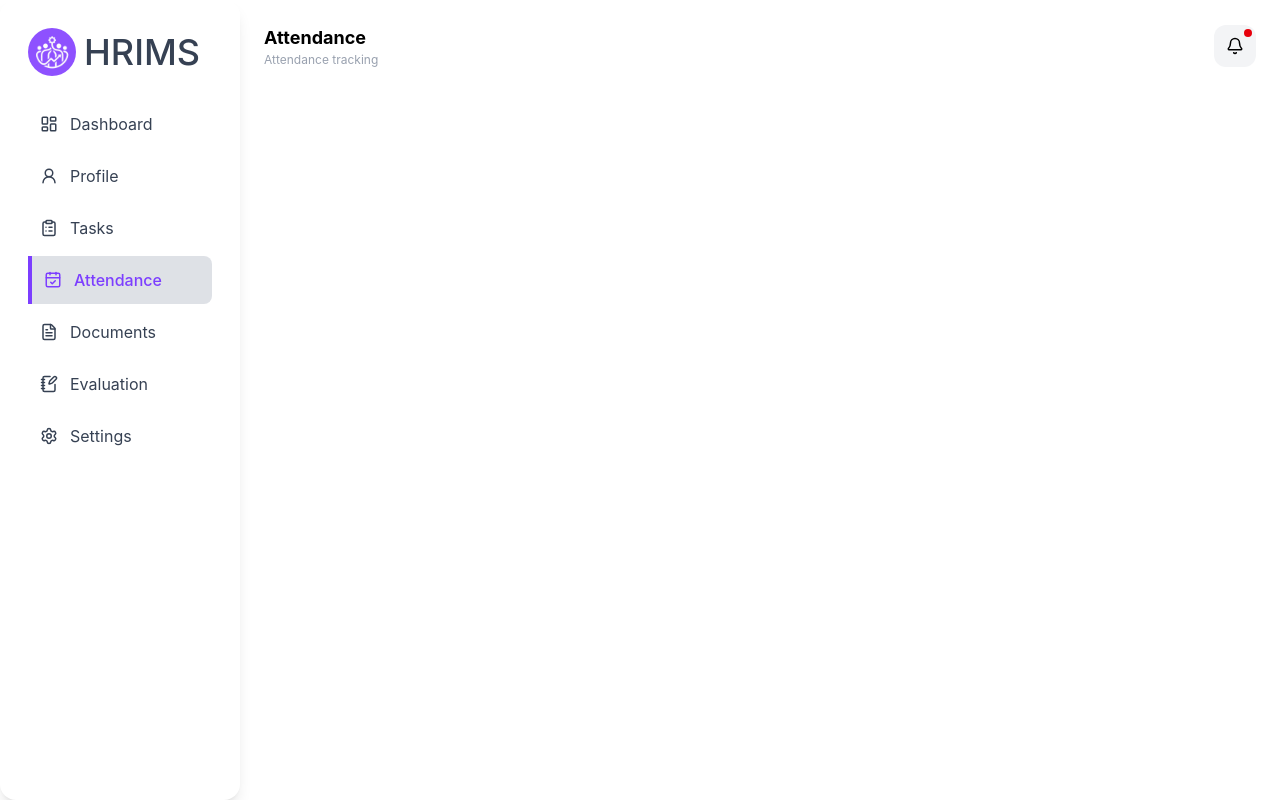
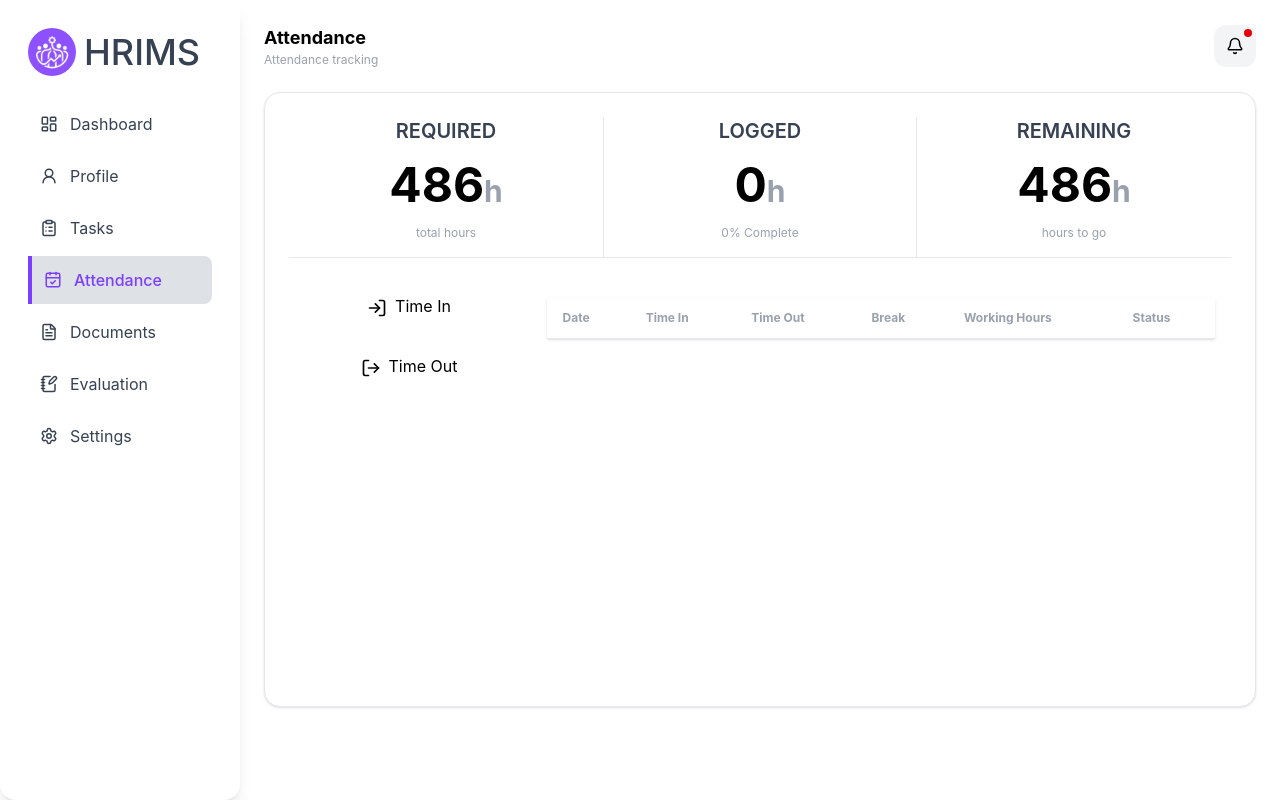
Before and after one commit to dev-St0ic/HR-Internship-Management-System, a React (Vite) app in the folder frontend-hrms/: page /intern/attendance in a window 1280 px wide. Built offline with nearby package versions, Linux system fonts and the light colour scheme.

Commit message:
Made the attendance page and its components

```diff
--- a/frontend-hrms/src/App.jsx
+++ b/frontend-hrms/src/App.jsx
@@ -1,7 +1,12 @@
 import { AppRouter } from "./routes/AppRouter";
+import { AttendanceProvider } from "./contexts/AttendanceProvider";
 
 function App() {
-  return <AppRouter />;
+  return (
+    <AttendanceProvider>
+      <AppRouter />
+    </AttendanceProvider>
+  );
 }
 
 export default App;
--- /dev/null
+++ b/frontend-hrms/src/contexts/AttendanceContext.js
@@ -0,0 +1,3 @@
+import { createContext } from "react";
+
+export const AttendanceContext = createContext();
--- /dev/null
+++ b/frontend-hrms/src/contexts/AttendanceProvider.jsx
@@ -0,0 +1,99 @@
+import { useState } from "react";
+import dayjs from "dayjs";
+import { AttendanceContext } from "./AttendanceContext";
+
+export const AttendanceProvider = ({ children }) => {
+  const [records, setRecords] = useState([]);
+
+  const WORK_START = 9; // 9 AM
+  const LATE_LIMIT = 9 * 60 + 20; // 9:20 AM in minutes
+  const EARLY_LIMIT = 8 * 60 + 40; // 8:40 AM in minutes
+  const WORK_END = 18; // 6 PM
+  const MAX_TIME_OUT = 18 * 60 + 20; // 6:20 PM in minutes
+  const BREAK_TIME = 1; // 1 hour break
+
+  //Helper toget the current date in MMMM DD, YYYY format, can be used for validations in the future
+  const getToday = () => dayjs().format("MMMM DD, YYYY");
+
+  //Helper to get today's record, can be used for validations in the future
+  const getTodayRecord = () => records.find((rec) => rec.date === getToday());
+
+  const timeIn = () => {
+    const now = dayjs();
+    const minutesNow = now.hour() * 60 + now.minute();
+
+    const existing = getTodayRecord();
+    if (existing) {
+      alert("You have already timed in today!");
+      return;
+    }
+
+    if (minutesNow < EARLY_LIMIT) {
+      alert("Too early to clock in!");
+      return;
+    }
+
+    const isLate = minutesNow > LATE_LIMIT;
+
+    setRecords((prev) => [
+      ...prev,
+      {
+        date: getToday(),
+        timeIn: now.format("hh:mm A"),
+        timeInRaw: now, // Store the raw dayjs object for later calculations
+        timeOut: null,
+        workinghours: null,
+        status: isLate ? "Late" : "On Time",
+      },
+    ]);
+  };
+
+  const timeOut = () => {
+    const now = dayjs();
+    const minutesNow = now.hour() * 60 + now.minute();
+
+    const todayRecord = getTodayRecord();
+    if (!todayRecord) {
+      alert("You haven't timed in today!");
+      return;
+    }
+
+    if (todayRecord.timeOut) {
+      alert("You have already timed out today!");
+      return;
+    }
+
+    if (minutesNow > MAX_TIME_OUT) {
+      alert("Too late to clock out!");
+      return;
+    }
+
+    setRecords((prev) =>
+      prev.map((rec) => {
+        if (rec.date === getToday()) {
+          const workedHours =
+            now.diff(rec.timeInRaw, "hour", true) - BREAK_TIME;
+
+          return {
+            ...rec,
+            timeOut: now.format("hh:mm A"),
+            workinghours: workedHours > 0 ? workedHours.toFixed(2) : 0,
+          };
+        }
+        return rec;
+      }),
+    );
+  };
+
+  // To check if Absent
+  const getStatus = (rec) => {
+    if (!rec.timeIn) return "Absent";
+    return rec.status;
+  };
+
+  return (
+    <AttendanceContext.Provider value={{ records, timeIn, timeOut, getStatus }}>
+      {children}
+    </AttendanceContext.Provider>
+  );
+};
--- /dev/null
+++ b/frontend-hrms/src/contexts/useAttendance.js
@@ -0,0 +1,6 @@
+import { useContext } from "react";
+import { AttendanceContext } from "./AttendanceContext";
+
+export const useAttendance = () => {
+  return useContext(AttendanceContext);
+};
--- a/frontend-hrms/src/portals/interns/components/ui/TimeCard.jsx
+++ b/frontend-hrms/src/portals/interns/components/ui/TimeCard.jsx
@@ -1,29 +1,14 @@
 import { useState, useEffect } from "react";
 import TimeButton from "./TimeButton";
 import { LogIn, LogOut, Clock3 } from "lucide-react";
+import { useAttendance } from "../../../../contexts/useAttendance";
 
-export default function TimeCard({ date }) {
-  const [timeIn, setTimeIn] = useState(null);
-  const [timeOut, setTimeOut] = useState(null);
+export default function TimeCard() {
+  const { records, timeIn, timeOut } = useAttendance();
   const [today, setToday] = useState(new Date());
 
-  const handleTimeIn = () => {
-    const now = new Date().toLocaleTimeString([], {
-      hour: "2-digit",
-      minute: "2-digit",
-      second: "2-digit",
-    });
-    setTimeIn(now);
-  };
-
-  const handleTimeOut = () => {
-    const now = new Date().toLocaleTimeString([], {
-      hour: "2-digit",
-      minute: "2-digit",
-      second: "2-digit",
-    });
-    setTimeOut(now);
-  };
+  //This will get the latest record for today
+  const latestRecord = records[records.length - 1];
 
   useEffect(() => {
     const interval = setInterval(() => {
@@ -45,7 +30,6 @@ export default function TimeCard({ date }) {
       {/*Header*/}
       <div className="flex items-center justify-between mb-4">
         <h3 className="font-semibold">Time in/out</h3>
-        <p className="text-sm text-gray-400">{date}</p>
       </div>
       <div className="flex items-center gap-2 text-sm text-gray-900 mb-4">
         <Clock3 size={14} className="text-gray-900" />
@@ -58,14 +42,16 @@ export default function TimeCard({ date }) {
         <div className="flex flex-col items-center gap-3">
           <div className="border border-gray-200 rounded-lg p-3 text-center w-full">
             <p className="text-xs text-gray-400">Time in</p>
-            <p className="text-lg font-semibold">{timeIn || "-"}</p>
+            <p className="text-lg font-semibold">
+              {latestRecord?.timeIn || "-"}
+            </p>
           </div>
 
           <TimeButton
             label="Time in"
-            onClick={handleTimeIn}
+            onClick={timeIn}
             variant="primary"
-            disabled={!!timeIn}
+            disabled={!!latestRecord && !latestRecord.timeOut}
             icon={LogIn}
           />
         </div>
@@ -74,14 +60,16 @@ export default function TimeCard({ date }) {
         <div className="flex flex-col items-center gap-3">
           <div className="border border-gray-200 rounded-lg p-3 text-center w-full">
             <p className="text-xs text-gray-400">Time out</p>
-            <p className="text-lg font-semibold">{timeOut || "-"}</p>
+            <p className="text-lg font-semibold">
+              {latestRecord?.timeOut || "-"}
+            </p>
           </div>
 
           <TimeButton
             label="Time out"
-            onClick={handleTimeOut}
+            onClick={timeOut}
             variant="secondary"
-            disabled={!timeIn || !!timeOut}
+            disabled={!latestRecord || !!latestRecord?.timeOut}
             icon={LogOut}
           />
         </div>
--- a/frontend-hrms/src/portals/interns/pages/Attendance.jsx
+++ b/frontend-hrms/src/portals/interns/pages/Attendance.jsx
@@ -1,5 +1,149 @@
 import Header from "../../../common/components/layout/Header";
+import { useAttendance } from "../../../contexts/useAttendance";
+import { useState } from "react";
+import { LogIn, LogOut } from "lucide-react";
 
 export default function Attendance() {
-  return <Header title="Attendance" subtitle="Attendance tracking" />;
+  const { records, timeIn, timeOut, getStatus } = useAttendance();
+  const [activeAction, setActiveAction] = useState(null); // "timeIn" or "timeOut"
+
+  //Will come from backend in the future, for now we will hardcode it
+  const totalRequired = 486;
+  const totalLogged = records.reduce(
+    (sum, r) => sum + (parseFloat(r.workinghours) || 0),
+    0,
+  );
+  const remaining = totalRequired - totalLogged;
+
+  return (
+    <>
+      <Header title="Attendance" subtitle="Attendance tracking" />
+      <div className="bg-white rounded-2xl p-6 border border-gray-200 shadow-sm mt-6">
+        {/* Top Stats Area */}
+        <div className="grid grid-cols-3 border-b border-gray-200 mb-6">
+          <div className="p-4 pt-0 text-center">
+            <h2 className="text-xl font-semibold text-gray-700">REQUIRED</h2>
+            <h1 className="text-5xl p-4 font-bold">
+              {totalRequired}
+              <span className="text-3xl text-gray-400">h</span>
+            </h1>
+            <p className="text-xs text-gray-400">total hours</p>
+          </div>
+
+          <div className="p-4 pt-0 text-center border-x border-gray-200">
+            <h2 className="text-xl font-semibold text-gray-700">LOGGED</h2>
+            <h1 className="text-5xl p-4 font-bold">
+              {totalLogged.toFixed(0)}
+              <span className="text-3xl text-gray-400">h</span>
+            </h1>
+            <p className="text-xs text-gray-400">
+              {((totalLogged / totalRequired) * 100 || 0).toFixed(0)}% Complete
+            </p>
+          </div>
+
+          <div className="p-4 pt-0 text-center">
+            <h2 className="text-xl font-semibold text-gray-700">REMAINING</h2>
+            <h1 className="text-5xl p-4 font-bold">
+              {remaining.toFixed(0)}
+              <span className="text-3xl text-gray-400">h</span>
+            </h1>
+            <p className="text-xs text-gray-400">hours to go</p>
+          </div>
+        </div>
+
+        {/* Main content Area */}
+        <div className="grid grid-cols-4 gap-6">
+          {/* Left Button Area */}
+          <div className="flex flex-col gap-3 w-60">
+            <button
+              onClick={() => {
+                setActiveAction("timeIn");
+                timeIn();
+              }}
+              className={`p-3 rounded-lg transition ${
+                activeAction === "timeIn"
+                  ? "bg-purple-600 text-white"
+                  : "bg-white hover:bg-gray-100"
+              }`}
+            >
+              <LogIn size={20} className="inline-block mr-2" />
+              Time In
+            </button>
+
+            <button
+              onClick={() => {
+                setActiveAction("timeOut");
+                timeOut();
+              }}
+              className={`p-3 rounded-lg transition ${
+                activeAction === "timeOut"
+                  ? "bg-purple-600 text-white"
+                  : "bg-white hover:bg-gray-100"
+              }`}
+            >
+              <LogOut size={20} className="inline-block mr-2" />
+              Time Out
+            </button>
+          </div>
+
+          {/* Right Table Area */}
+          <div className="col-span-3">
+            <div className="bg-white rounded-xl p-4 h-100 overflow-y-auto">
+              <table className="w-full text-sm">
+                {/* Table Header */}
+                <thead className="text-gray-400 text-xs text-left">
+                  <tr className="border-b border-gray-200 shadow-sm">
+                    <th className="px-4 py-3 text-left">Date</th>
+                    <th className="px-4 py-3 text-left">Time In</th>
+                    <th className="px-4 py-3 text-left">Time Out</th>
+                    <th className="px-4 py-3 text-left">Break</th>
+                    <th className="px-4 py-3 text-left">Working Hours</th>
+                    <th className="px-4 py-3 text-left">Status</th>
+                  </tr>
+                </thead>
+
+                {/* Table Body */}
+                <tbody>
+                  {records.map((rec, index) => (
+                    <tr
+                      key={index}
+                      className="border-b border-gray-200 shadow-sm hover:bg-gray-50 transition"
+                    >
+                      <td className="px-4 py-3 text-left">{rec.date}</td>
+                      <td className="px-4 py-3 text-left">{rec.timeIn}</td>
+                      <td className="px-4 py-3 text-left">
+                        {rec.timeOut || "-"}
+                      </td>
+                      <td className="px-4 py-3 text-left">1 hr</td>
+
+                      <td className="px-4 py-3 text-left">
+                        {rec.workinghours && rec.workinghours > 0
+                          ? `${rec.workinghours} hrs`
+                          : "-"}
+                      </td>
+
+                      {/* Status with color coding */}
+                      <td className="px-4 py-3 text-left">
+                        <span
+                          className={`px-2 py-1 rounded text-xs ${
+                            rec.status === "On Time"
+                              ? "bg-green-100 text-green-600"
+                              : rec.status === "Late"
+                                ? "bg-yellow-100 text-yellow-600"
+                                : "bg-red-100 text-red-600"
+                          }`}
+                        >
+                          {getStatus(rec)}
+                        </span>
+                      </td>
+                    </tr>
+                  ))}
+                </tbody>
+              </table>
+            </div>
+          </div>
+        </div>
+      </div>
+    </>
+  );
 }
```
